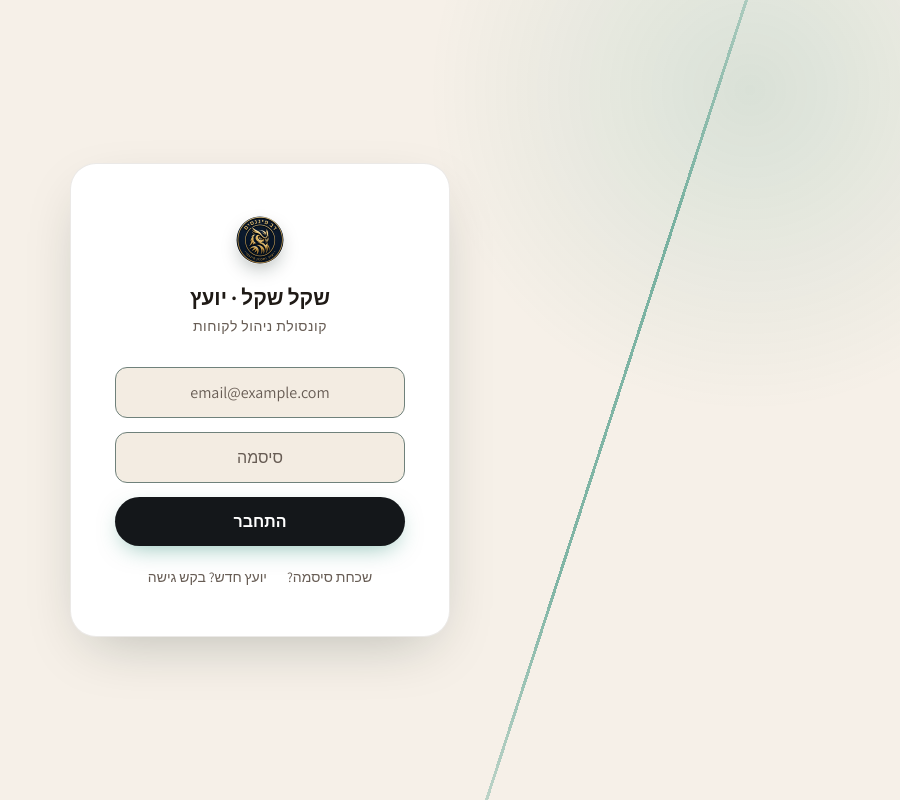
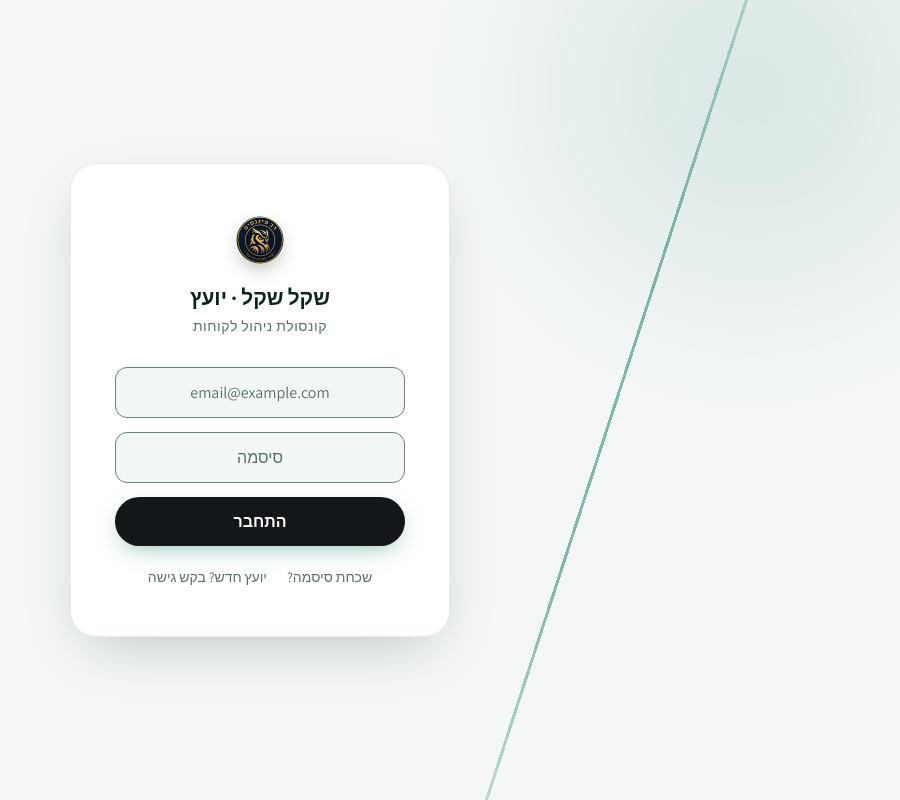
Before and after one commit to davidtheking28-oss/budget-app, a React (Vite) app in the folder advisor-app/: page / in a window 1280 px wide. Shown: the whole page, without its empty margins (380-1280 px from the left). Built offline with nearby package versions, Linux system fonts and the light colour scheme.

Commit message:
auto: session changes

```diff
--- a/advisor-app/src/categories.js
+++ b/advisor-app/src/categories.js
@@ -13,7 +13,7 @@ export function budgetCatsFor(mode) { return mode === 'business' ? EXPENSE_CATS_
 // Category slices/bars. Kept to the brand's teal-slate family plus two muted
 // warm stops so a single large category (housing at 50%+ is typical) never
 // shouts over the rest of the dashboard the way the old orange did.
-export const CHART_PALETTE = ['#c2410c', '#e8935a', '#7a4a22', '#d6b27a', '#5f6b5a', '#a8501f', '#8c7a68', '#9a8f3e'];
+export const CHART_PALETTE = ['#0f766e', '#4fb3a1', '#2a5d8f', '#7aa7d9', '#8a7a4e', '#6b7a83', '#5e6bb3', '#9bb56a'];
 
 // Free-text keys (subscription names, custom asset labels) have no canonical
 // position, so they hash into a slot. Eight slots collided constantly — the four
--- a/advisor-app/src/theme.css
+++ b/advisor-app/src/theme.css
@@ -1,7 +1,7 @@
 :root {
   color-scheme: light;
-  --bg: #f6f0e8;
-  --bg-2: #f8f3ec;
+  --bg: #f5f7f7;
+  --bg-2: #f6f9f8;
   --workspace-rail: #14171a;
   --workspace-hero: #16191c;
   --workspace-text: #f4f6f5;
@@ -19,7 +19,7 @@
   --donut-4: #6c777e;
   --donut-5: #3d464c;
   --surface: #ffffff;
-  --surface2: #f3ece2;
+  --surface2: #f2f7f5;
   --accent: #0a7a62;
   --accent-rgb: 10, 122, 98;
   --accent-2: #066552;
@@ -36,14 +36,14 @@
   --gold-rgb: 143, 90, 8;
   --green-rgb: 4, 107, 77;
   --red-rgb: 176, 38, 49;
-  --text: #1f1a16;
-  --text2: #4f4640;
-  --text3: #675c54;
+  --text: #0f231e;
+  --text2: #455550;
+  --text3: #5b6f69;
   --page-max: 1720px;
   --page-pad: 32px;
   --rail-w: 220px;
-  --border: rgba(60, 40, 20, 0.1);
-  --border-strong: rgba(60, 40, 20, 0.18);
+  --border: rgba(15, 35, 30, 0.09);
+  --border-strong: rgba(15, 35, 30, 0.16);
   --control-border: #6f817b;
   --red: #b02631;
   --green: #046b4d;
@@ -55,7 +55,7 @@
   --yellow: #7c4a06;
   --yellow-rgb: 124, 74, 6;
   --hover: rgba(15, 35, 30, 0.04);
-  --input-bg: #f3ece2;
+  --input-bg: #f2f7f5;
   --track: rgba(15, 35, 30, 0.09);
   --scrim: rgba(10, 30, 25, 0.45);
   /* One family, hierarchy through weight and size. Assistant is also what the
```
